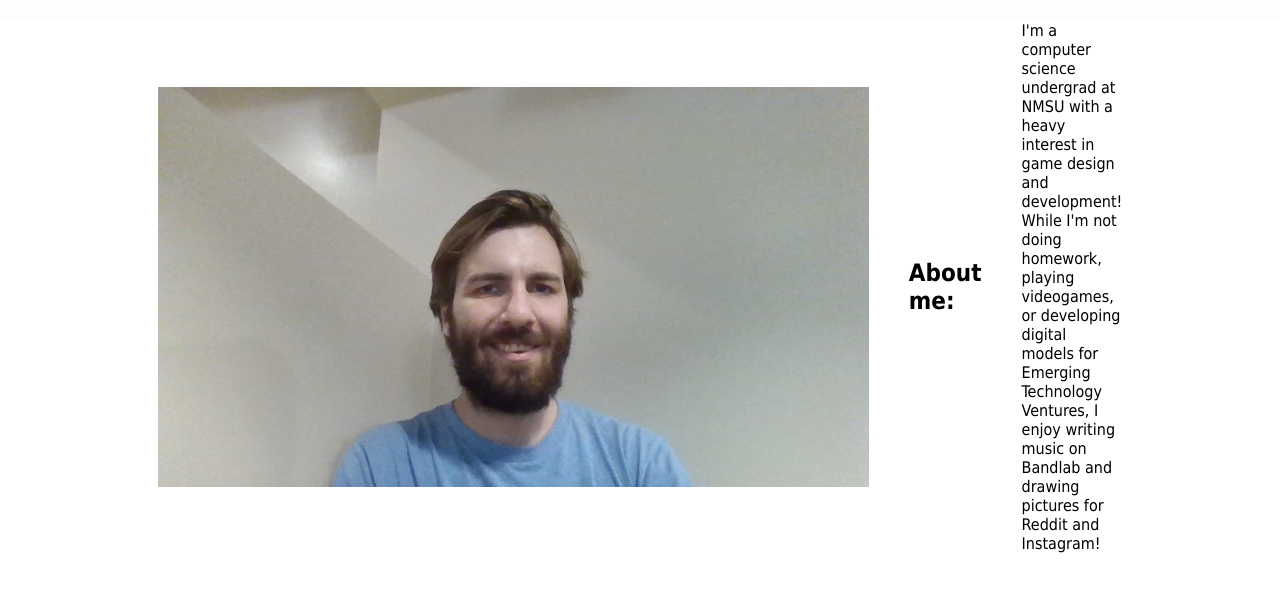
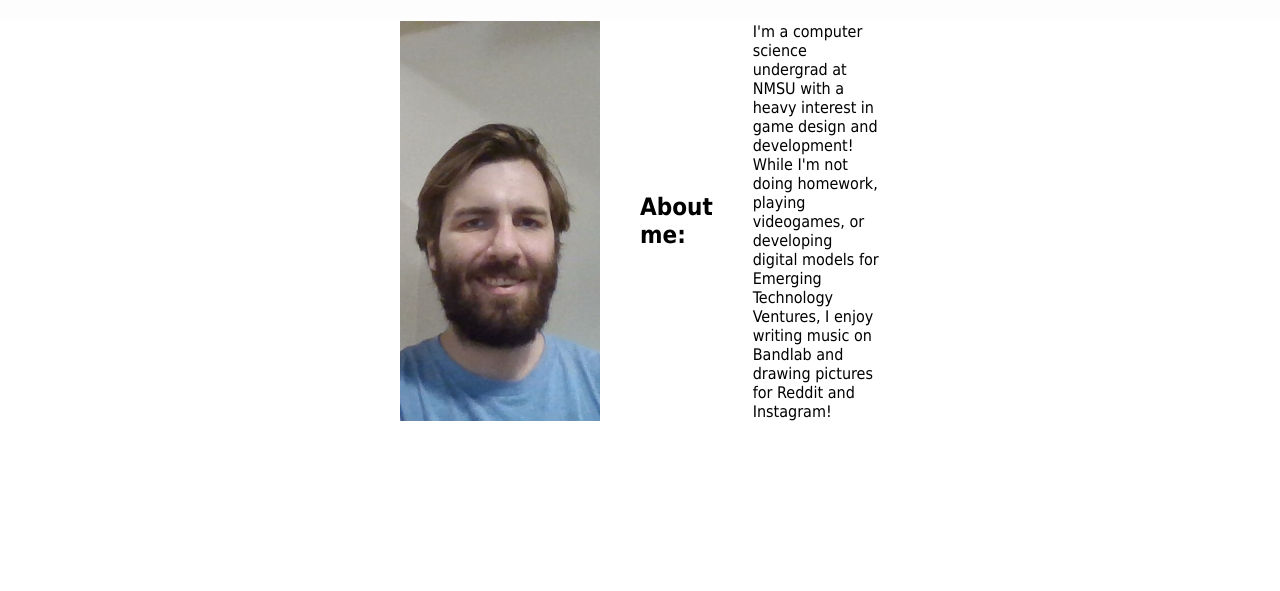
Before and after one commit to gabemauger/gabemauger.github.io, a plain HTML site: page index.html in a window 1280 px wide. Shown: the part 55-646 px from the top of the page. Drawn offline with Linux system fonts and the light colour scheme.

Commit message:
Update mystyle.css

```diff
--- a/mystyle.css
+++ b/mystyle.css
@@ -17,8 +17,7 @@
 .hero img {
   object-fit: cover;
   height: 25rem;
-  width: 12.5rem
-  border-radius: 8px;
+  width: 12.5rem;
 }
 
 .bio {
```
